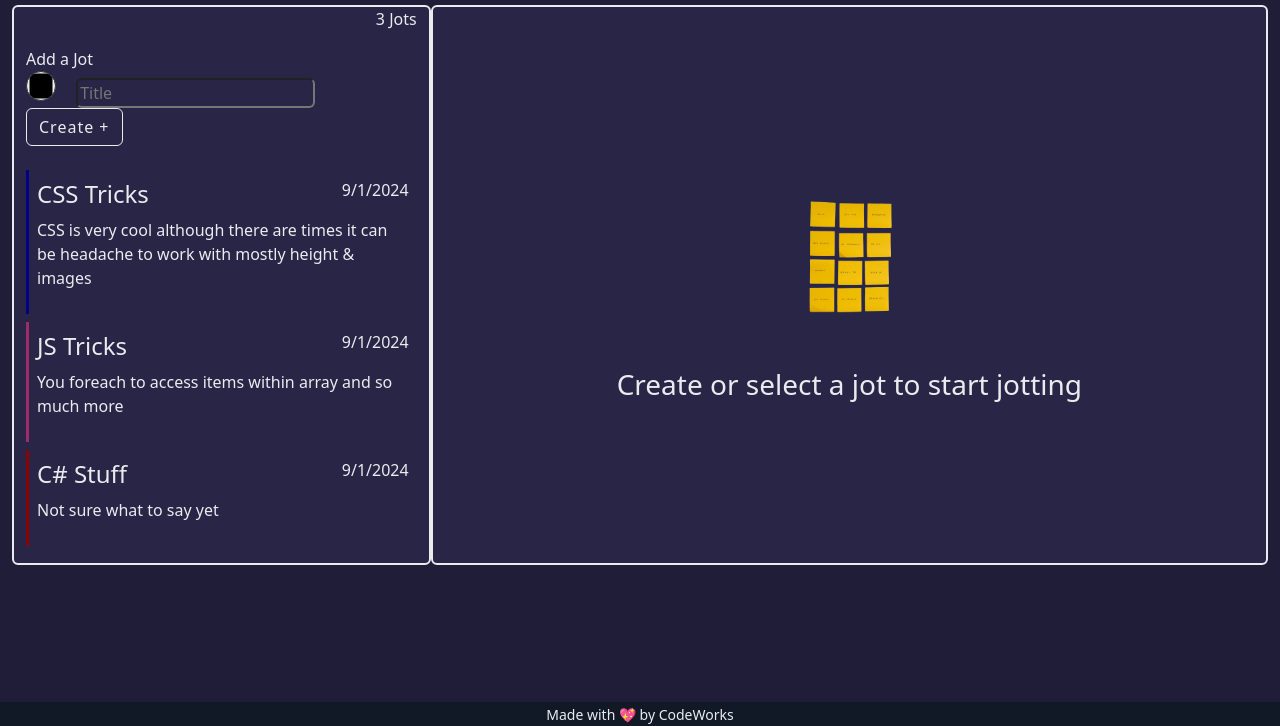
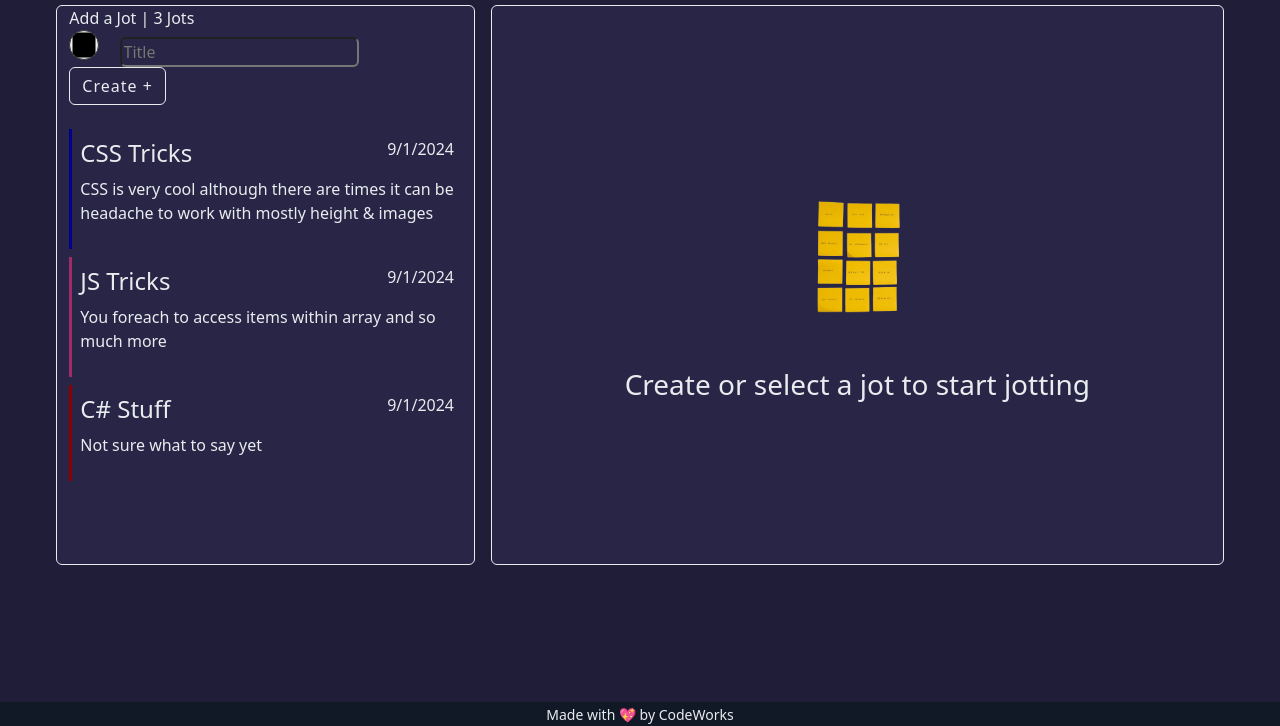
Before and after one commit to ESaucedo3/checkpoint3, a website with bundled scripts: page index.html in a window 1280 px wide. Shown: the part 74-800 px from the top of the page. Built offline with nearby package versions, Linux system fonts and the light colour scheme; a script that the page names is missing.

Commit message:
minor updates

```diff
--- a/app/controllers/NotesController.js
+++ b/app/controllers/NotesController.js
@@ -39,6 +39,7 @@ export class NotesController {
   }
 
   deleteNote(noteId) {
+    if (!window.confirm('Want to delete the note?')) return;
     notesService.deleteNote(noteId);
     const activeNoteElem = document.getElementById('active-note');
     activeNoteElem.innerHTML = '';
@@ -46,9 +47,8 @@ export class NotesController {
   }
 
   updateNote() {
-    event.preventDefault();
-    const form = event.target;
-    const textAreaElem = form.body.value;
+    // @ts-ignore
+    const textAreaElem = document.getElementById('body').value;
     notesService.updateNote(textAreaElem);
   }
 }
--- a/app/models/Note.js
+++ b/app/models/Note.js
@@ -39,14 +39,16 @@ export class Note {
                       <p>Last Updated on: ${this.createdDate}</p>
                     </div>
 
-                    <form onsubmit="app.NotesController.updateNote()">
-                      <div class="col-6 d-flex justify-content-end align-items-end mb-2">
-                        <button type="button" onclick="app.NotesController.deleteNote('${this.id}')" class="btn btn-outline-danger rounded px-2 align-self-end"><i class="fa-solid fa-trash" style="color: #d70000"></i> Delete</button>
-                        <button class="btn btn-outline-primary rounded px-2 align-self-end ms-3"><i class="fa-solid fa-floppy-disk" style="color: #74c0fc"></i> Save</button>
-                      </div>
+                    <div class="col-6 d-flex justify-content-end align-items-end mb-2">
+                      <button type="button" onclick="app.NotesController.deleteNote('${this.id}')" class="btn btn-outline-danger rounded px-2 align-self-end">
+                        <i class="fa-solid fa-trash" style="color: #d70000"></i> Delete
+                      </button>
+                      <button type="button" class="btn btn-outline-primary rounded px-2 align-self-end ms-3" onclick="app.NotesController.updateNote()">
+                        <i class="fa-solid fa-floppy-disk" style="color: #74c0fc"></i> Save
+                      </button>
+                    </div>
 
-                      <textarea class="form-control border border-2 border-primary bg-dark text-light" id="body" name="body" rows="19">${this.body}</textarea>
-                    </form>
+                    <textarea class="form-control border border-2 border-primary bg-dark text-light" id="body" rows="13" onblur="app.NotesController.updateNote()">${this.body}</textarea>
                   </div>
                 </div>
               </div>`;
--- a/index.html
+++ b/index.html
@@ -1,6 +1,7 @@
 <!DOCTYPE html>
 <html lang="en">
   <head>
+    <title>Checkpoint 3</title>
     <meta charset="UTF-8" />
     <meta name="viewport" content="width=device-width, initial-scale=1.0" />
     <meta http-equiv="X-UA-Compatible" content="ie=edge" />
@@ -19,7 +20,6 @@
       referrerpolicy="no-referrer" />
     <link rel="stylesheet" href="assets/style/main.css" />
     <link rel="stylesheet" href="assets/style/style.css" />
-    <title>checkpoint3</title>
   </head>
 
   <body>
@@ -28,7 +28,7 @@
       <nav class="navbar navbar-dark navbar-expand bg-dark text-light px-2">
         <a class="navbar-brand" href="#">
           <img src="https://codeworks.blob.core.windows.net/public/assets/img/cw-mark.png" height="45" alt="" loading="lazy" />
-          <span class="ml-2">checkpoint3</span>
+          <span class="ml-2">Checkpoint 3</span>
         </a>
         <button
           class="navbar-toggler"
@@ -53,36 +53,30 @@
     <!-- SECTION -->
     <main>
       <section class="container-fluid py-2 px-4">
-        <div class="row prime-container">
+        <div class="row justify-content-center prime-container">
           <!-- ANCHOR List of notes -->
-          <div class="col-md-4 border border-2 border-light rounded text-light mood">
-            <div class="notes-design">
-              <div class="mb-3">
+          <section class="col-md-4 rounded mood text-light border border-1 border-light mb-4 mb-md-0">
+            <!-- NOTE Create Note -->
             <form onsubmit="app.NotesController.createNote()">
-                  <div class="">
-                    <p class="text-end">3 Jots</p>
-                    <p class="m-0">Add a Jot</p>
+              <p class="m-0 text">Add a Jot | 3 Jots</p>
               <input name="color" type="color" />
               <input name="title" class="mx-3 rounded mood text-light" placeholder="Title" />
               <button class="btn btn-outline-light rounded mb-2">Create +</button>
-                  </div>
             </form>
-              </div>
 
             <!-- NOTE Gnerate Notes -->
-              <div id="notes-list"></div>
-            </div>
-          </div>
-          <!-- ANCHOR Active Note -->
-          <section class="col-md-8 rounded mood border border-2 border-light position-relative">
+            <div class="mt-3" id="notes-list"></div>
+          </section>
+
+          <!-- ANCHOR Active Note | Switch note views -->
+          <section class="col-md-7 rounded text-light mood border border-1 border-light position-relative ms-0 ms-md-3">
             <div id="active-note">
-              <div id="note-selection" class="position-absolute top-0 start-0 w-100 h-100 d-flex flex-column justify-content-center             align-items-center">
-                <img class="notes-img" src="assets/img/notes-img.png" alt="" />
-                <h3 class="text-light">Create or select a jot to start jotting</h3>
+              <div class="position-absolute top-0 start-0 w-100 h-100 d-flex flex-column justify-content-center align-items-center">
+                <img class="notes-img" src="assets/img/notes-img.png" alt="Notes" />
+                <h3>Create or select a jot to start jotting</h3>
               </div>
             </div>
           </section>
-          </div>
         </div>
       </section>
     </main>
```
Lines whose indentation alone changed are shown as unchanged.
